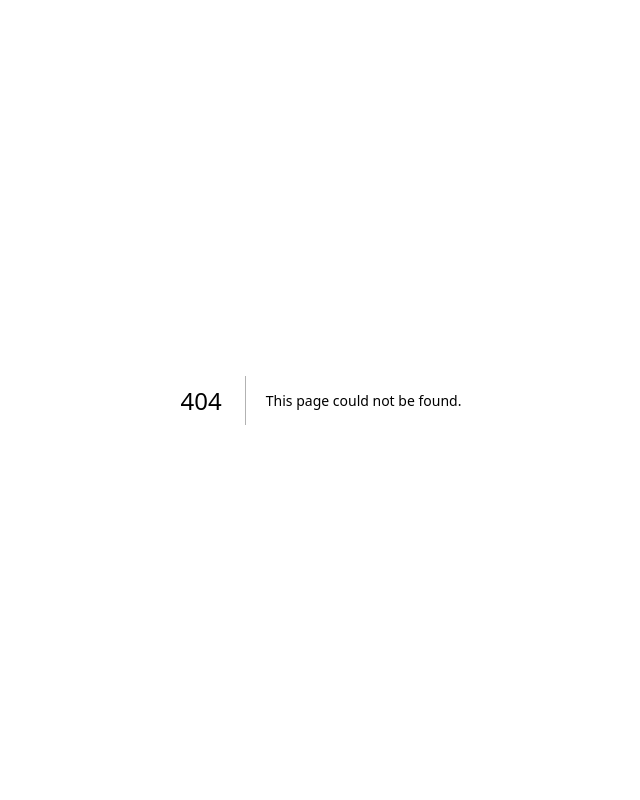
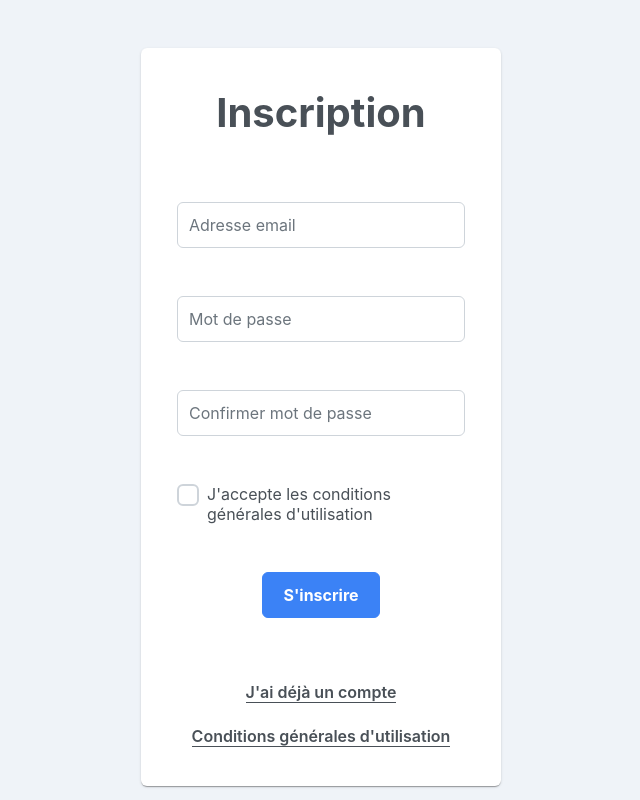
Before and after one commit to Magle-corp/mvp-starter, a Next.js app in the folder next/: page /authentication/signUp in a window 1280 px wide. Before the commit this address had no page. Shown: the whole page, without its empty margins (319-959 px from the left). Built offline with nearby package versions, Linux system fonts and the light colour scheme.

Commit message:
Rename signin et signup pages

```diff
--- a/next/src/cdn/enums/AppPages.ts
+++ b/next/src/cdn/enums/AppPages.ts
@@ -1,6 +1,6 @@
 enum AppPages {
-  AUTH_SIGN_IN = '/authentication/signin',
-  AUTH_SIGN_UP = '/authentication/signup',
+  AUTH_SIGN_IN = '/authentication/signIn',
+  AUTH_SIGN_UP = '/authentication/signUp',
   AUTH_FORGOT_PASSWORD = '/authentication/forgotPassword',
 }
 
```
Also changed, not shown: next/src/pages/authentication/signIn.tsx (renamed from next/src/pages/authentication/signin.tsx), next/src/pages/authentication/signUp.tsx (renamed from next/src/pages/authentication/signup.tsx).
